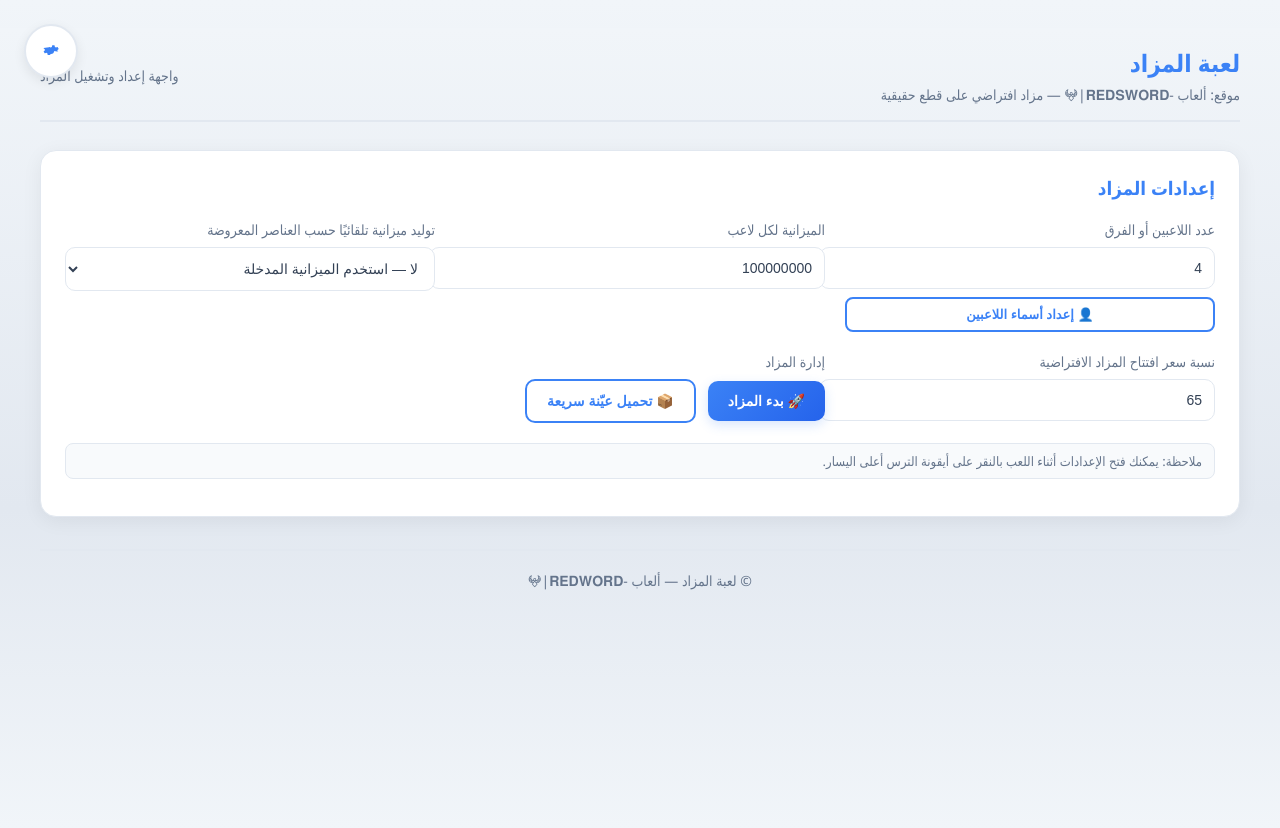
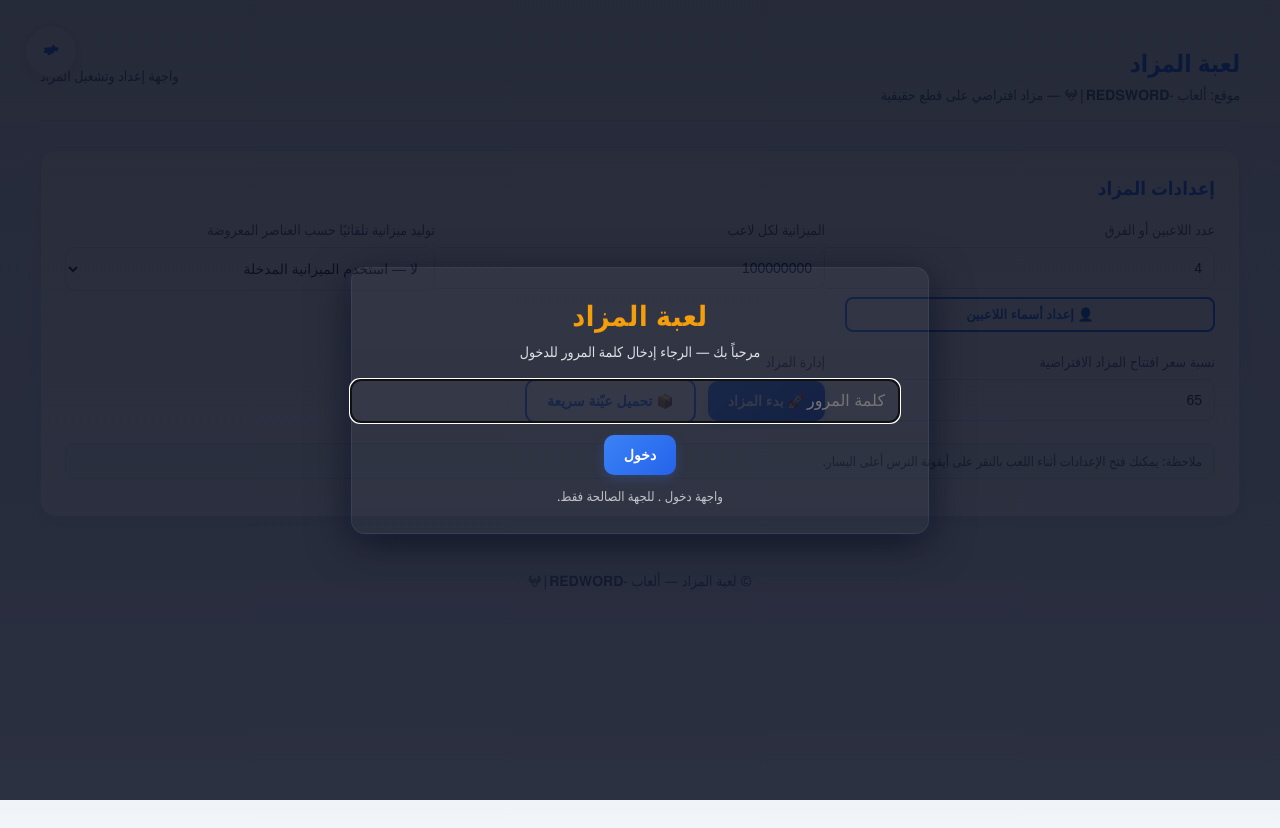
Before and after one commit to E-REDSWORD/auction, a plain HTML site: page index.html in a window 1280 px wide. Drawn offline with Linux system fonts and the light colour scheme.

Commit message:
Update index.html
تحديث

```diff
--- a/index.html
+++ b/index.html
@@ -1,3 +1,5 @@
+
+
 <!doctype html>
 <html lang="ar">
 <head>
@@ -551,9 +553,73 @@
       padding: 12px;
     }
   }
+
+  /* Login overlay styles */
+  .login-overlay {
+    position: fixed;
+    inset: 0;
+    background: linear-gradient(180deg, rgba(2,6,23,0.85), rgba(9,14,33,0.85));
+    display: flex;
+    align-items: center;
+    justify-content: center;
+    z-index: 9999;
+    padding: 20px;
+    color: white;
+  }
+
+  .login-card {
+    max-width: 520px;
+    width: 100%;
+    background: linear-gradient(180deg, rgba(255,255,255,0.04), rgba(255,255,255,0.02));
+    border-radius: 14px;
+    padding: 28px;
+    box-shadow: 0 10px 40px rgba(2,6,23,0.6), 0 2px 8px rgba(59,130,246,0.08);
+    border: 1px solid rgba(255,255,255,0.06);
+    text-align: center;
+  }
+
+  .login-card h1 {
+    margin: 0 0 8px 0;
+    font-size: 28px;
+    color: #f59e0b;
+    letter-spacing: 0.6px;
+  }
+
+  .login-card p { margin: 6px 0 18px 0; color: rgba(255,255,255,0.85); }
+
+  .login-card input[type="password"] {
+    width: 100%;
+    padding: 12px 14px;
+    border-radius: 10px;
+    border: 1px solid rgba(255,255,255,0.12);
+    background: rgba(255,255,255,0.02);
+    color: white;
+    font-size: 16px;
+    margin-bottom: 12px;
+  }
+
+  .login-card .login-actions { display:flex; gap:10px; align-items:center; justify-content:center; }
+  .login-card .login-note { margin-top:12px; font-size:13px; color:rgba(255,255,255,0.7); }
+
+  .login-shake { animation: shake 400ms ease; }
+  @keyframes shake { 0%{transform:translateX(0)}25%{transform:translateX(-6px)}50%{transform:translateX(6px)}75%{transform:translateX(-4px)}100%{transform:translateX(0)} }
 </style>
 </head>
 <body>
+
+<!-- Login overlay (blocks access until correct password) -->
+<div id="loginOverlay" class="login-overlay" aria-hidden="false">
+  <div class="login-card" id="loginCard">
+    <h1>لعبة المزاد</h1>
+    <p class="muted">مرحباً بك — الرجاء إدخال كلمة المرور للدخول</p>
+    <input id="loginPassword" type="password" placeholder="كلمة المرور" aria-label="كلمة المرور">
+    <div class="login-actions">
+      <button id="loginBtn" class="btn">دخول</button>
+    </div>
+    <div class="login-note">واجهة دخول . للجهة الصالحة فقط.</div>
+  </div>
+</div>
+
 <div class="gear" id="openSettings" title="إعدادات المزاد">
   <svg width="20" height="20" viewBox="0 0 24 24">
     <path d="M12 15.5A3.5 3.5 0 1 0 12 8.5a3.5 3.5 0 0 0 0 7zm8.94-2.5l-1.2-.7a7.9 7.9 0 0 0 0-1.6l1.2-.7a.5.5 0 0 0 .2-.6l-1.1-1.9a.5.5 0 0 0-.6-.2l-1.4.6a8.1 8.1 0 0 0-1.4-.8l-.2-1.5a.5.5 0 0 0-.5-.4h-2.2a.5.5 0 0 0-.5.4l-.2 1.5c-.5.2-1 .5-1.4.8l-1.4-.6a.5.5 0 0 0-.6.2L3.16 8.5a.5.5 0 0 0 .2.6l1.2.7c0 .5 0 1 .1 1.6l-1.2.7a.5.5 0 0 0-.2.6l1.1 1.9c.1.2.3.3.6.2l1.4-.6c.4.3.9.6 1.4.8l.2 1.5c.05.2.2.4.5.4h2.2c.3 0 .45-.2.5-.4l.2-1.5c.5-.2 1-.5 1.4-.8l1.4.6c.2.1.4 0 .6-.2l1.1-1.9a.5.5 0 0 0-.2-.6z"/>
@@ -2106,6 +2172,50 @@ const rangeSelect100kTo999k = document.getElementById('rangeSelect100kTo999k');
 const rangeSelect1Mplus = document.getElementById('rangeSelect1Mplus');
 const copyBalancesBtn = document.getElementById('copyBalancesBtn');
 
+// -------------------- واجهة تسجيل الدخول --------------------
+const loginOverlay = document.getElementById('loginOverlay');
+const loginPassword = document.getElementById('loginPassword');
+const loginBtn = document.getElementById('loginBtn');
+const LOGIN_PASS = '505050';
+
+function unlockGame() {
+  if (loginOverlay) {
+    loginOverlay.style.display = 'none';
+    loginOverlay.setAttribute('aria-hidden', 'true');
+    document.body.style.overflow = '';
+  }
+}
+
+function denyLoginShake() {
+  const card = document.getElementById('loginCard');
+  if (!card) return;
+  card.classList.remove('login-shake');
+  // trigger reflow to restart animation
+  void card.offsetWidth;
+  card.classList.add('login-shake');
+}
+
+if (loginBtn && loginPassword && loginOverlay) {
+  // block scrolling until login
+  document.body.style.overflow = 'hidden';
+  loginPassword.focus();
+
+  loginBtn.addEventListener('click', () => {
+    if (loginPassword.value === LOGIN_PASS) {
+      unlockGame();
+    } else {
+      denyLoginShake();
+    }
+  });
+
+  loginPassword.addEventListener('keydown', (e) => {
+    if (e.key === 'Enter') {
+      if (loginPassword.value === LOGIN_PASS) unlockGame(); else denyLoginShake();
+    }
+  });
+}
+
+
 // -------------------- وظائف مساعدة --------------------
 function shuffleArray(arr) {
   const a = arr.slice();
@@ -2254,9 +2364,10 @@ function buildBalancesText() {
     lines.push('لا يوجد لاعبين حالياً');
   } else {
     gameState.players.forEach(p => {
-      // نعرض الرصيد كرقم بدون فاصلة آلاف وبشارة $ كما طلب المستخدم
+      // نعرض الرصيد مع فواصل الآلاف ثم علامة $ داخل القوسين
       const amount = Math.round(p.balance);
-      lines.push(`${p.name}   (${amount}$)`);
+      const formatted = amount.toLocaleString('en-US');
+      lines.push(`${p.name}   (${formatted}$)`);
     });
   }
 
```
